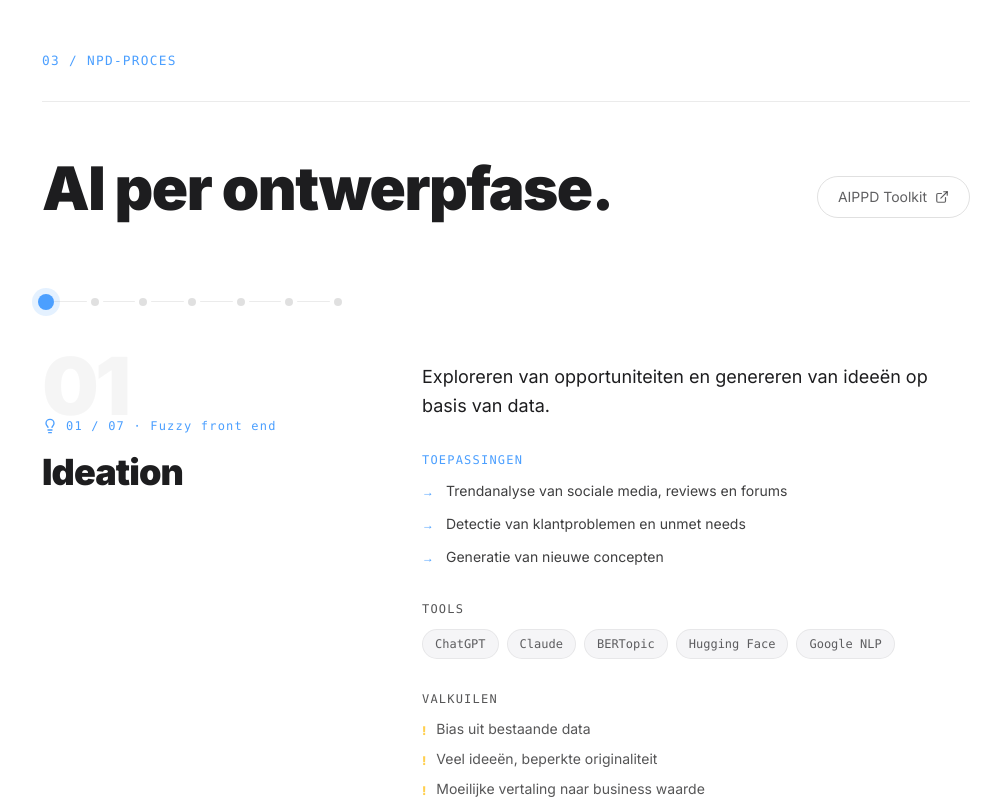
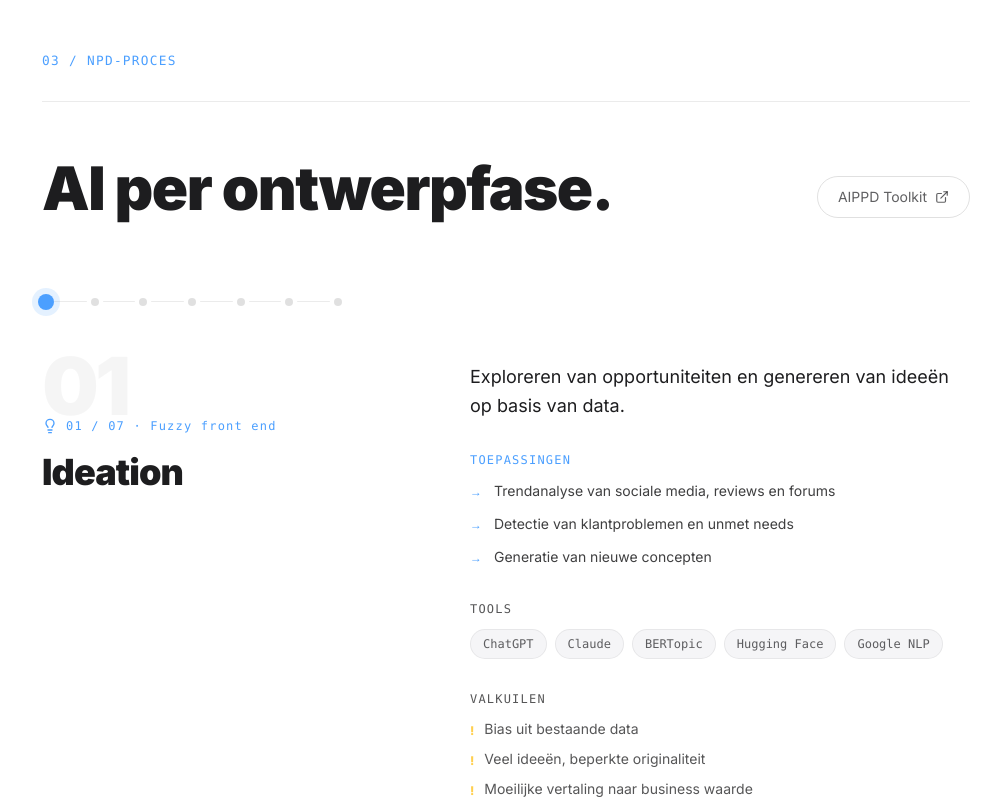
Before and after one commit to AIProductDesign/website, a React (Vite) app: page / in a window 1280 px wide. Shown: the part 2293-3092 px from the top of the page, without its empty margins (134-1135 px from the left). Built offline with nearby package versions, Linux system fonts and the light colour scheme.

Commit message:
Increase gap between left and right columns in Mapping

```diff
--- a/src/components/Mapping.tsx
+++ b/src/components/Mapping.tsx
@@ -134,7 +134,7 @@ export function Mapping() {
         </div>
 
         {/* ─── Desktop: sticky left indicator + scrollable right details ─── */}
-        <div className="hidden lg:grid lg:grid-cols-[300px_1fr] lg:gap-20">
+        <div className="hidden lg:grid lg:grid-cols-[300px_1fr] lg:gap-32">
 
           {/* Left: sticky progress indicator */}
           <div className="sticky top-24 self-start">
```
Also changed, not shown: 5 other files (tests, documents, lock files or other folders).
